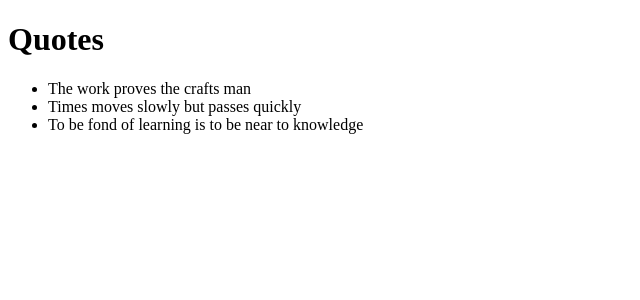
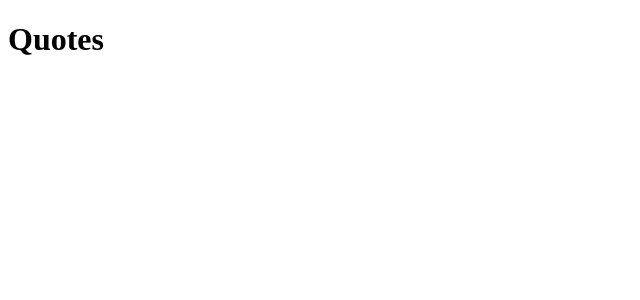
Before and after one commit to amtesire/Quotes, an Angular app: page / in a window 1280 px wide. Shown: the top 300 px of the page, without its empty margins (0-640 px from the left). Built offline with nearby package versions, Linux system fonts and the light colour scheme.

Commit message:
made some changes

```diff
--- a/src/app/app.component.html
+++ b/src/app/app.component.html
@@ -1,8 +1 @@
-<div>
-  <h1>Quotes</h1>
-  <ul>
-    <li *ngFor='let quote of quote'>
-      {{quote}}
-    </li>
-</ul>
-</div>
+<app-quote></app-quote>
--- a/src/app/app.component.ts
+++ b/src/app/app.component.ts
@@ -1,4 +1,5 @@
 import { Component } from '@angular/core';
+import { Quote } from './quote';
 
 @Component({
   selector: 'app-root',
@@ -6,11 +7,5 @@
   styleUrls: ['./app.component.css']
 })
 export class AppComponent {
-  title = 'Quote';
-  quote:string[];
 
-  constructor(){
-    this.quote = ['The work proves the crafts man', 'Times moves slowly but passes quickly',
-    'To be fond of learning is to be near to knowledge']
-  }
 }
--- a/src/app/app.module.ts
+++ b/src/app/app.module.ts
@@ -3,10 +3,12 @@
 
 import { AppRoutingModule } from './app-routing.module';
 import { AppComponent } from './app.component';
+import { QuoteComponent } from './quote/quote.component';
 
 @NgModule({
   declarations: [
-    AppComponent
+    AppComponent,
+    QuoteComponent
   ],
   imports: [
     BrowserModule,
```
Also changed, not shown: src/app/quote.ts (+4 -3 lines).
